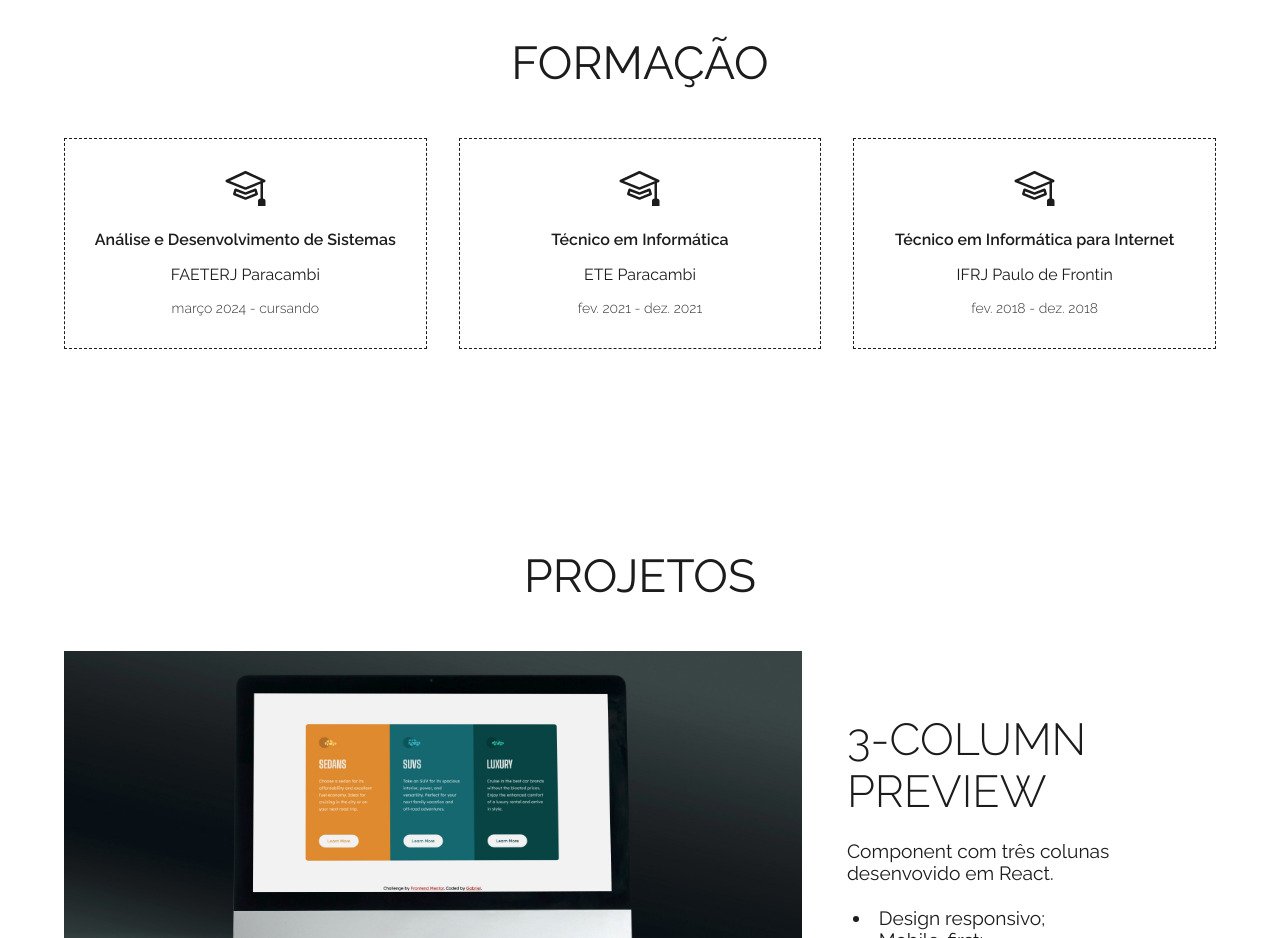
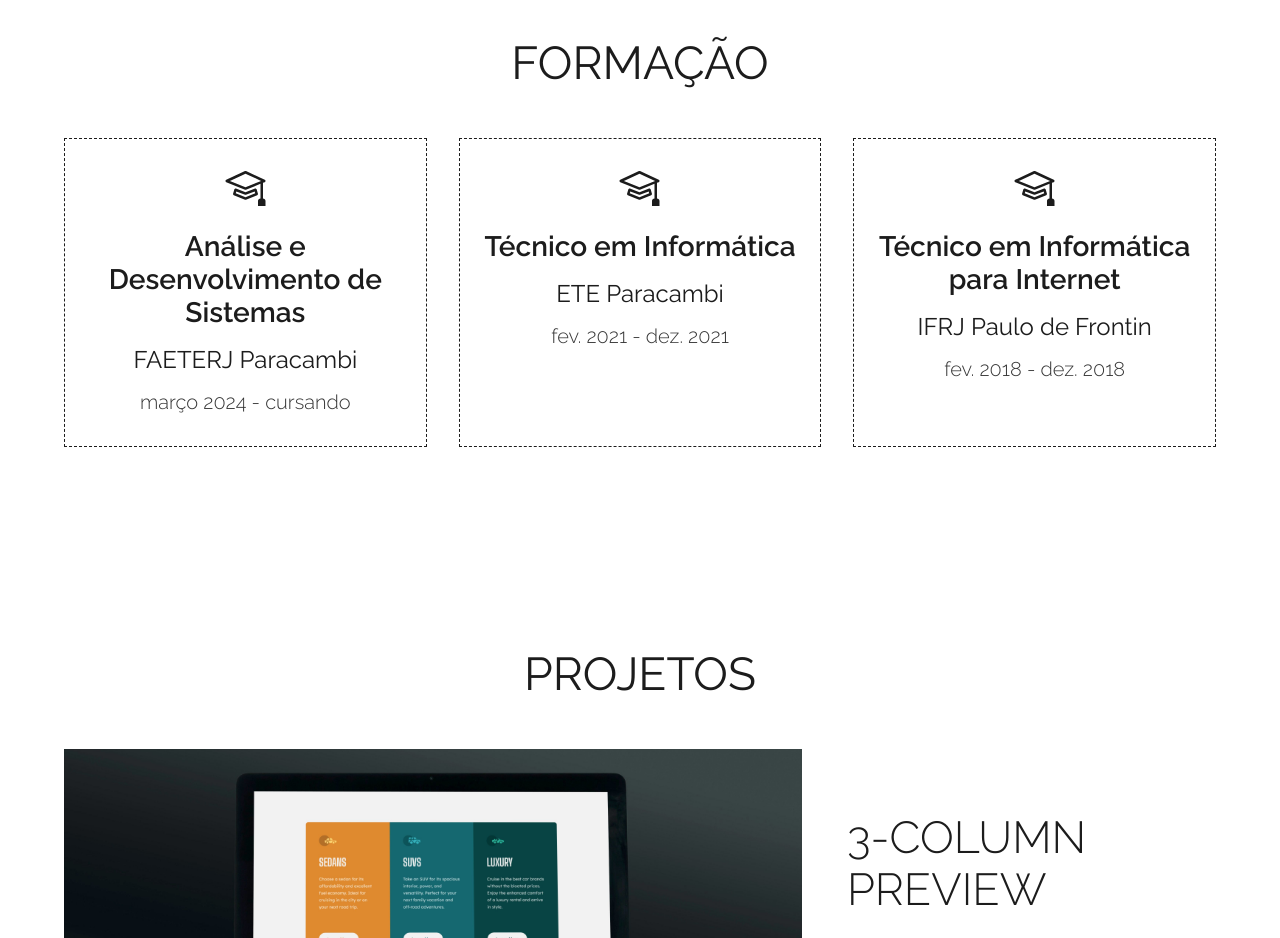
Before and after one commit to GracilianoOG/dio-portfolio, a React (Vite) app: page / in a window 1280 px wide. Shown: the part 960-1898 px from the top of the page. Built offline with nearby package versions, Linux system fonts and the light colour scheme.

Commit message:
Change EducationCard font sizes on bigger screen

```diff
--- a/src/components/EducationCard.jsx
+++ b/src/components/EducationCard.jsx
@@ -8,8 +8,13 @@ const Card = styled.div`
   border-width: thin;
   display: flex;
   flex-direction: column;
+  font-size: 1rem;
   padding: 2rem 1rem;
   text-align: center;
+
+  @media screen and (min-width: 64rem) {
+    font-size: 1.5rem;
+  }
 `;
 
 const CardContent = styled.div`
@@ -21,13 +26,16 @@ const CardContent = styled.div`
 
 const CardCourseStyled = styled.h3`
   font-weight: 600;
-  font-size: 1rem;
 `;
 
 const CardDateStyled = styled.p`
   color: var(--color-tertiary);
   font-weight: 300;
   font-size: 0.875rem;
+
+  @media screen and (min-width: 64rem) {
+    font-size: 1.25rem;
+  }
 `;
 
 function EducationCard({ course, location, date }) {
```
